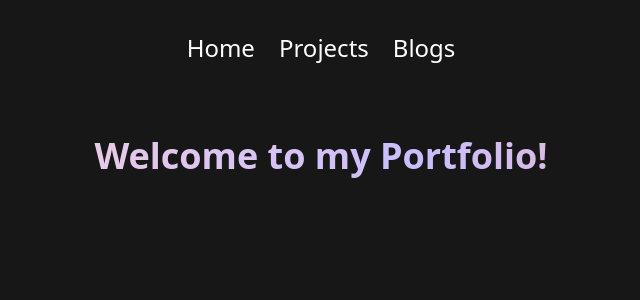
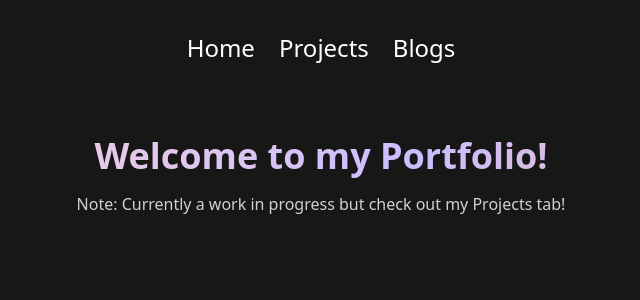
Before and after one commit to IvanDuran02/next-portfolio, a Next.js app: page / in a window 1280 px wide. Shown: the top 300 px of the page, without its empty margins (319-959 px from the left). Built offline with nearby package versions, Linux system fonts and the light colour scheme; what tailwindcss-hyphens would draw is missing.

Commit message:
Just added a work in progress note for my vercel deployment

```diff
--- a/src/components/HeroSection.tsx
+++ b/src/components/HeroSection.tsx
@@ -8,6 +8,9 @@ function HeroSection() {
         <h1 className="pt-2 text-4xl font-bold text-center text-transparent bold-text bg-clip-text bg-gradient-to-r from-t-pink via-t-purple to-t-orange animate-gradient-text py-4">
           Welcome to my Portfolio!
         </h1>
+        <h3 className="text-white opacity-80">
+          Note: Currently a work in progress but check out my Projects tab!
+        </h3>
       </div>
     </>
   );
```
